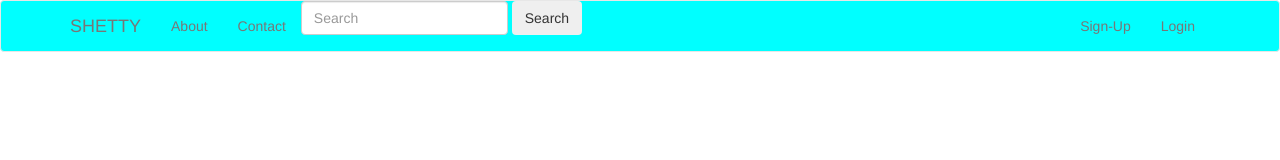
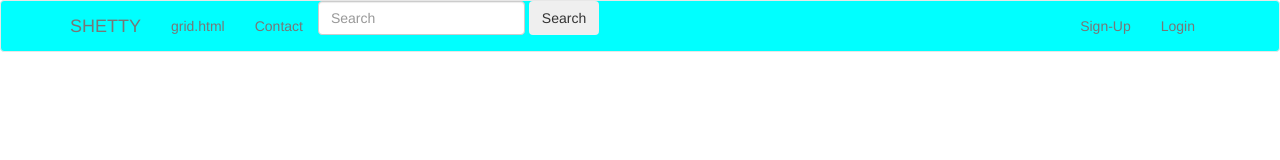
Before and after one commit to mpshetty12/hackathon, a plain HTML site: page index.html in a window 1280 px wide. Drawn offline with nearby package versions, Linux system fonts and the light colour scheme.

Commit message:
Update index.html

```diff
--- a/index.html
+++ b/index.html
@@ -25,7 +25,7 @@
             </div>
             <div class="collapse navbar-collapse" id="bs-nav-demo">
                 <ul class="nav navbar-nav">
-                <li><a href="#">About</a></li>
+                <li><a href="grid.html">grid.html</a></li>
                 <li><a href="#">Contact</a></li>
                 <li><form class="form-inline my-2 my-lg-0">
                     <input class="form-control mr-sm-2" type="search" placeholder="Search" aria-label="Search">
```
